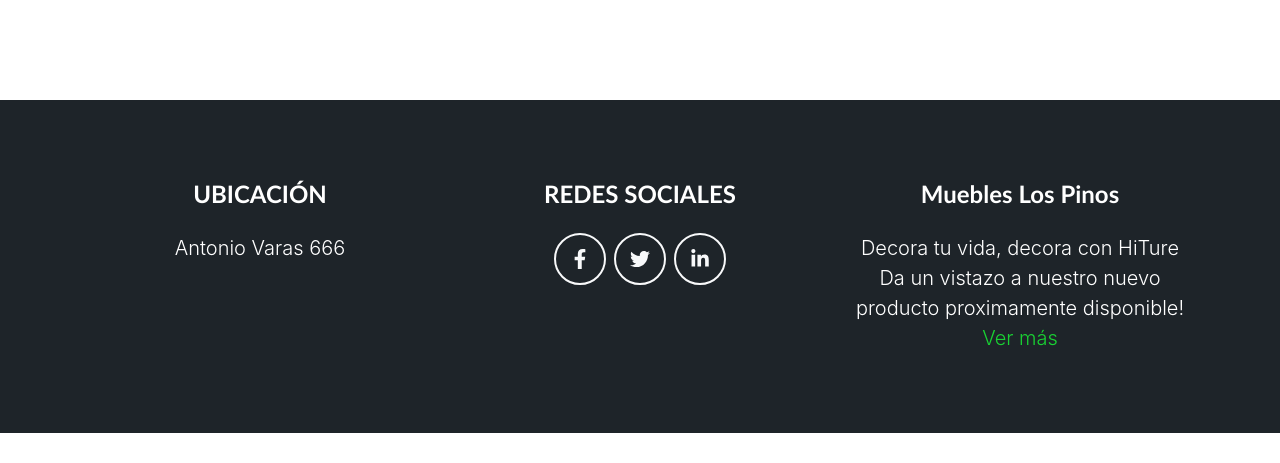
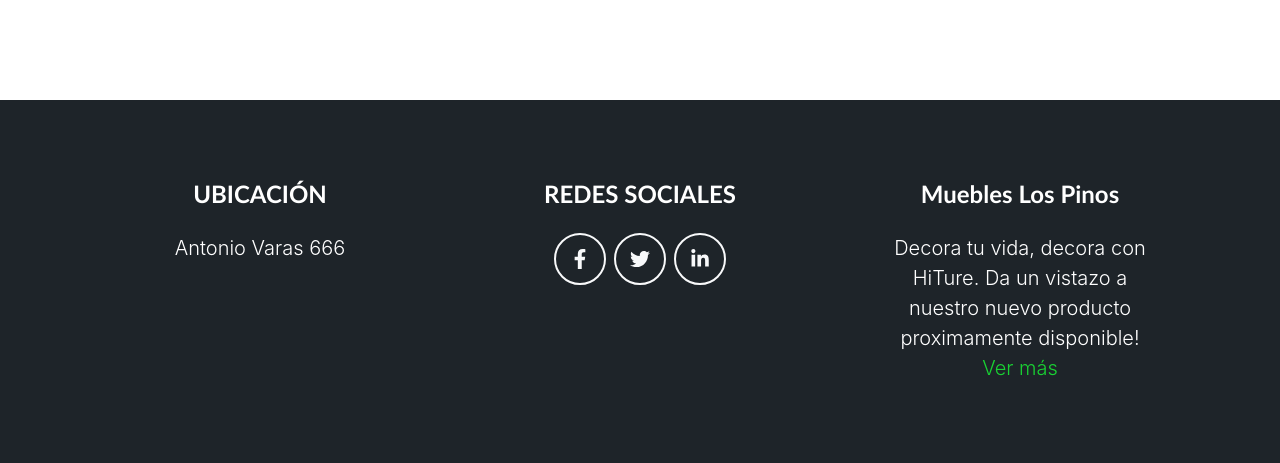
Before and after one commit to SpinnyCow27/HiTure, a Django app: page /perfil/ in a window 1280 px wide. Shown: the part 546-1009 px from the top of the page. Before the commit the page ends 979 px from the top, so only its background shows below. Run offline with Django 3.2, Linux system fonts and the light colour scheme; the visitor is signed in with stand-in values (Sample User, id 1); some libraries are stand-ins or nearby versions; some web fonts are replaced.

Commit message:
13vo Commit, Modificado el footer

```diff
--- a/AppHiTure/templates/include/footer.html
+++ b/AppHiTure/templates/include/footer.html
@@ -16,9 +16,10 @@
                     <!-- Footer About Text-->
                     <div class="col-lg-4">
                         <h4 class="mb-4">Muebles Los Pinos</h4>
-                        <p class="pre-wrap lead mb-0">Decora tu vida, decora con HiTure</p>
-                        <p class="pre-wrap lead mb-0">Da un vistazo a nuestro nuevo producto proximamente disponible!</p>
-                        <a href="https://static2.bainba.com/7652-thickbox_default/cama-infantil-toy-story-70-x-140.jpg"><p class="pre-wrap lead mb-0">Ver más</p></a>
+                        <div class="container"></div>
+                        <div class="container">
+                        <p class="pre-wrap lead mb-0">Decora tu vida, decora con HiTure. Da un vistazo a nuestro nuevo producto proximamente disponible!</p>
+                        <a href="https://static2.bainba.com/7652-thickbox_default/cama-infantil-toy-story-70-x-140.jpg"><p class="pre-wrap lead mb-0">Ver más</p></a></div>
                     </div>
                 </div>
             </div>
```
